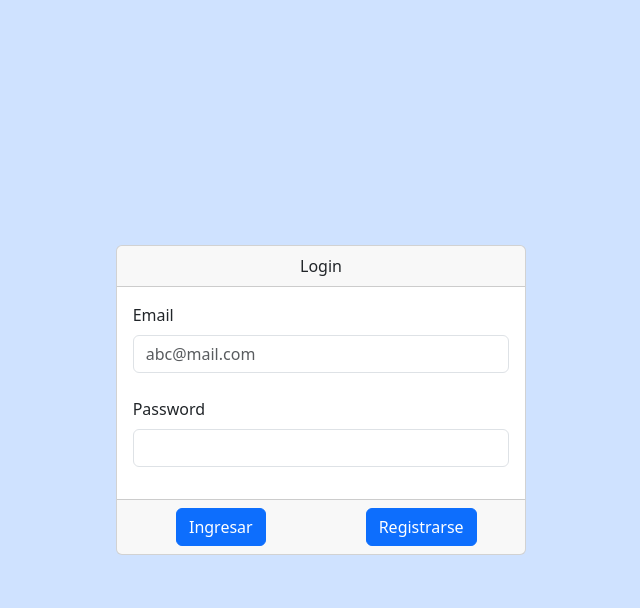
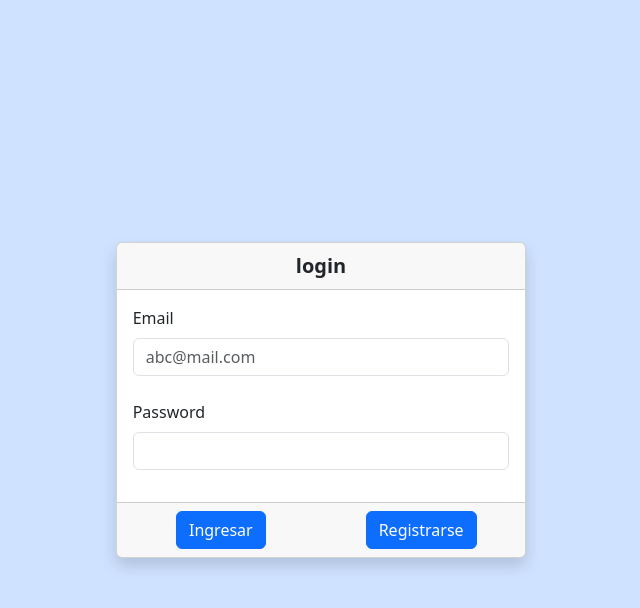
Before and after one commit to sebastiancruzcardona/Python_Project, a Django app: template sistema/agenda_digital/templates/paginas/index.html in a window 1280 px wide. Shown: the top 608 px of the page, without its empty margins (319-959 px from the left). Run offline with Django 5.2, Linux system fonts and the light colour scheme; the template is opened without the code that fills it, so the values that code supplies are empty.

Commit message:
docs(index.html): Add comments to login

```diff
--- a/sistema/agenda_digital/templates/paginas/index.html
+++ b/sistema/agenda_digital/templates/paginas/index.html
@@ -7,11 +7,26 @@
    <link href="https://cdn.jsdelivr.net/npm/bootstrap@5.3.3/dist/css/bootstrap.min.css" rel="stylesheet" integrity="sha384-QWTKZyjpPEjISv5WaRU9OFeRpok6YctnYmDr5pNlyT2bRjXh0JMhjY6hW+ALEwIH" crossorigin="anonymous">
    <script src="https://cdn.jsdelivr.net/npm/bootstrap@5.3.3/dist/js/bootstrap.bundle.min.js" integrity="sha384-YvpcrYf0tY3lHB60NNkmXc5s9fDVZLESaAA55NDzOxhy9GkcIdslK1eN7N6jIeHz" crossorigin="anonymous"></script>
 </head>
+<!--Body tiene clase bg-primary-subtle para color de fondo azul claro-->
 <body class="bg-primary-subtle">
+
+   <!--Este div es ROW para disponer el COL que contiene la card del login-->
    <div class="row align-items-center vh-100">
+
+      <!--Este div el COL que contiene la card del login
+      col-4 para el tamaño (4/12) y offset-md-4 para moverlo hacia el centro horizontal-->
       <div class="col-4 offset-md-4">
-         <div class="card">
-            <div class="card-header text-center">Login</div>
+
+         <!--Card para el login, shadow para darle una sombra alrededor-->
+         <div class="card shadow">
+
+            <!--Encabezado del card
+            text-center para centrar el texto
+            fw-bold para negrita
+            fs-5 para tamaño de fuente-->
+            <div class="card-header text-center fw-bold fs-5">login</div>
+
+            <!--Cuerpo del card-->
             <div class="card-body">
               <div class="mb-3">
                <label for="email" class="form-label">Email</label>
@@ -34,6 +49,9 @@
                </div>
               </div>
             </div>
+
+            <!--Footer del card
+            text-center para centrar los botones-->
             <div class="card-footer text-center">
                <div class="row">
                   <div class="col-6">
@@ -48,6 +66,7 @@
                   </div>
                </div>
             </div>
+
          </div>
       </div>
    </div>
--- a/sistema/agenda_digital/urls.py
+++ b/sistema/agenda_digital/urls.py
@@ -3,5 +3,5 @@ from . import views
 
 urlpatterns = [
    #Path for index view
-   path('index', views.index, name='index'),
+   path('', views.index, name='index'),
 ]
```
